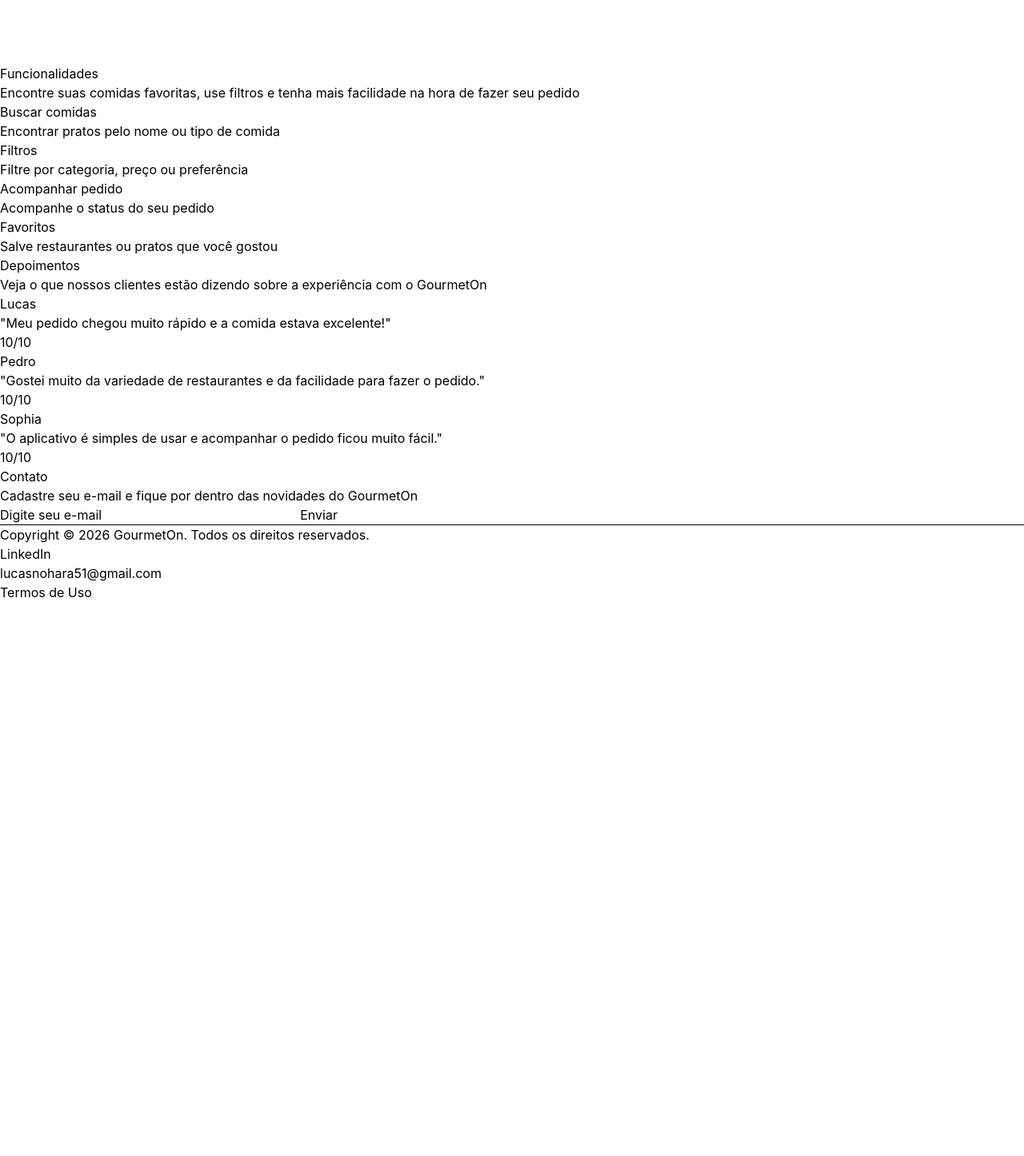
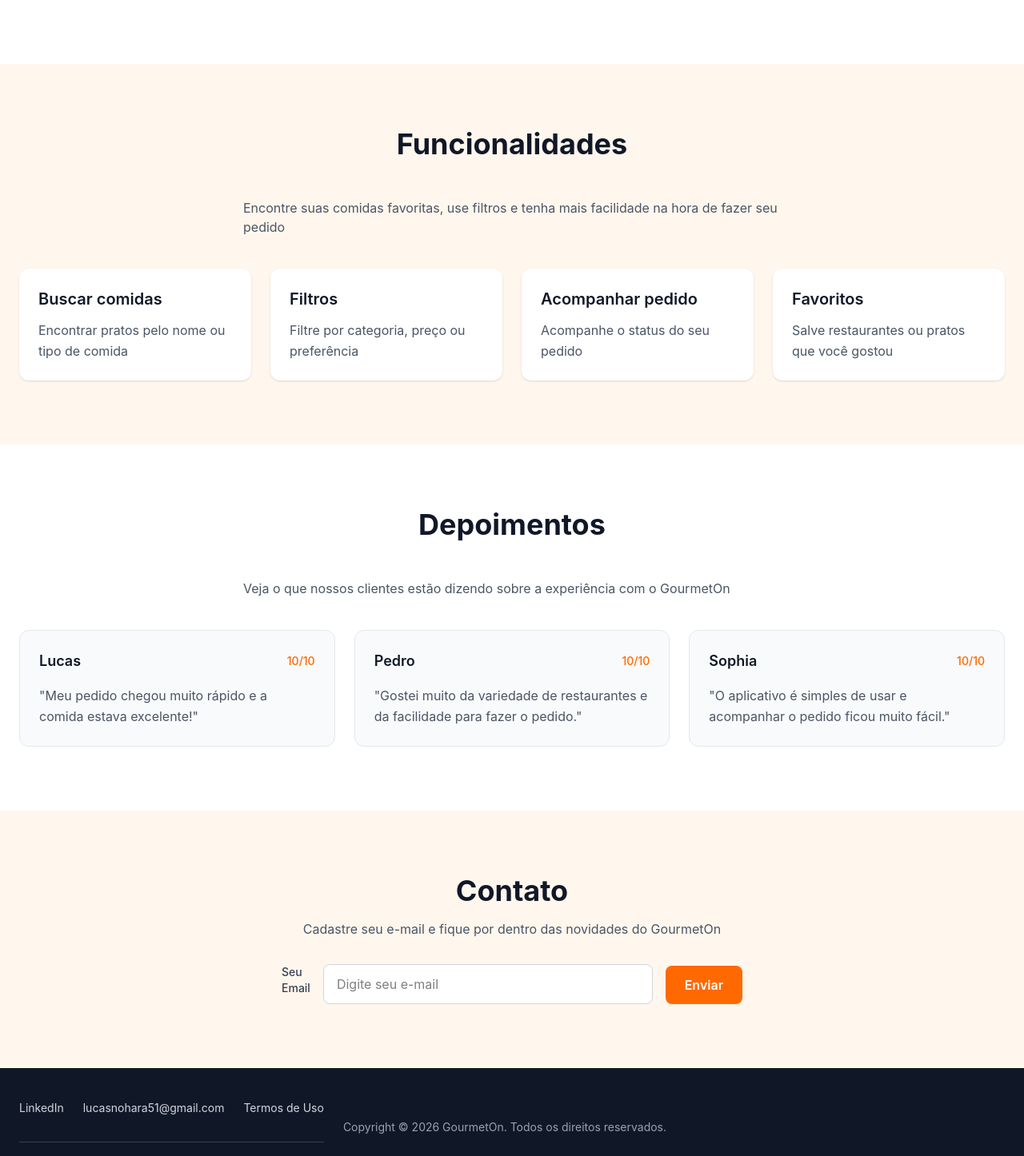
Before and after one commit to lucasknohara/Delivery, a React (Vite) app: page / in a window 1280 px wide. Shown: the part 1124-2570 px from the top of the page at 80% size. Before the commit the page ends 1877 px from the top, so only its background shows below. Built offline with nearby package versions, Linux system fonts and the light colour scheme.

Commit message:
feat: adicionando styles no Features, Contact, Testimonials e Footer

```diff
--- a/src/components/Contact/Contact.jsx
+++ b/src/components/Contact/Contact.jsx
@@ -1,14 +1,20 @@
 function Contact() {
     return (
-        <section id="contato">
-            <h2>Contato</h2>
+        <section id="contato" className="bg-orange-50 px-6 py-20">
+            <div className="mx-auto max-w-3xl text-center">
+                <h2 className="text-3xl font-bold text-gray-900 md:text-4xl">Contato</h2>
 
-            <p>Cadastre seu e-mail e fique por dentro das novidades do GourmetOn</p>
+                <p className="mx-auto mt-4 max-w-xl text-gray-600">Cadastre seu e-mail e fique por dentro das novidades do GourmetOn</p>
+            </div>
 
-            <form>
-                <label htmlFor="email">Digite seu e-mail</label>
-                <input id="email" type="email"/>
-                <button type="submit">Enviar</button>
+            <form className="mx-auto mt-8 flex max-w-xl flex-col gap-4 sm:flex-row">
+                <div className="flex-1 text-left">
+                    <label htmlFor="email" className="mb-2 block text-sm font-medium text-gray-700">Seu Email</label>
+
+                </div>
+
+                <input id="email" type="email" placeholder="Digite seu e-mail" className="w-full rounded-lg border border-gray-300 bg-white px-4 py-3 outline-none transition focus:border-orange-500 focus:ring-2 focus:ring-orange-100" />
+                <button type="submit" className="self-end rounded-lg bg-orange-500 px-6 py-3 font-semibold text-white transition hover:bg-orange-600">Enviar</button>
             </form>
         </section>
     )
--- a/src/components/Features/Features.jsx
+++ b/src/components/Features/Features.jsx
@@ -2,12 +2,19 @@
 
 function Features() {
     return (
-        <section id="funcionalidades">
-            <h2>Funcionalidades</h2>
+        <section id="funcionalidades" className="bg-orange-50 px-6 py-20">
+            <div className="mx-auto max-w-7xl">
+                <div className="mb-12 text-center">
+                    <h2 className="text-3xl font-bold text-gray-900 md:text-4xl">Funcionalidades</h2>
+                </div>
 
-            <p>Encontre suas comidas favoritas, use filtros e tenha mais facilidade na hora de fazer seu pedido</p>
+                <p className="mx-auto mt-4 max-w-2xl text-gray-600 pb-10">Encontre suas comidas favoritas, use filtros e tenha mais facilidade na hora de fazer seu pedido</p>
+            </div>
 
-            <div>
+
+
+
+            <div className="grid gap-6 sm:grid-cols-2 lg:grid-cols-4">
                 <FeaturesCard titulo="Buscar comidas" descricao="Encontrar pratos pelo nome ou tipo de comida" />
                 <FeaturesCard titulo="Filtros" descricao="Filtre por categoria, preço ou preferência" />
                 <FeaturesCard titulo="Acompanhar pedido" descricao="Acompanhe o status do seu pedido" />
--- a/src/components/Features/FeaturesCard/FeaturesCard.jsx
+++ b/src/components/Features/FeaturesCard/FeaturesCard.jsx
@@ -1,8 +1,8 @@
 function FeaturesCard(props) {
     return (
-        <div>
-            <h3>{props.titulo}</h3>
-            <p>{props.descricao}</p>
+        <div className="rounded-xl bg-white p-6 shadow-sm transition hover:-translate-y-1 hover:shadow-md">
+            <h3 className="text-xl font-semibold text-gray-900">{props.titulo}</h3>
+            <p className="mt-3 leading-relaxed text-gray-600">{props.descricao}</p>
         </div>
     )
 }
--- a/src/components/Footer/Footer.jsx
+++ b/src/components/Footer/Footer.jsx
@@ -1,31 +1,32 @@
 function Footer() {
     return (
-        <footer>
-            <hr />
-
-            <p> Copyright © 2026 GourmetOn. Todos os direitos reservados.</p>
-
-            <p>
+        <footer className="bg-gray-900 px-6 py-10 text-white">
+            <div className="mx-auto max-w-7xl">
+                <div className="flex gap-6 text-sm">
+                    <div className="flex flex-col items-center justify-between gap-6 border-b border-gray-700 pb-8 md:flex-row">
                         <a
                             href="https://www.linkedin.com/in/lucas-kaoru/"
                             target="_blank"
                             rel="noopener noreferrer"
+                            className="text-gray-300 transition hover:text-white"
                         >
                             LinkedIn
                         </a>
-            </p>
 
-            <p>
-                <a
-                    href="lucasnohara51@gmail.com"
-                >
+                        <a href="lucasnohara51@gmail.com" className="text-gray-300 transition hover:text-white">
                             lucasnohara51@gmail.com
                         </a>
-            </p>
 
-            <p>
-                <a href="#termos">Termos de Uso</a>
-            </p>
+                        <a href="#termos" className="text-gray-300 transition hover:text-white">Termos de Uso</a>
+                    </div>
+
+                    <div className="pt-6 text-center text-sm text-gray-400">
+                        <p> Copyright © 2026 GourmetOn. Todos os direitos reservados.</p>
+                    </div>
+                </div>
+
+
+            </div>
         </footer>
     )
 }
--- a/src/components/Testimonials/Testimonials.jsx
+++ b/src/components/Testimonials/Testimonials.jsx
@@ -2,12 +2,16 @@
 
 function Testimonials() {
     return (
-        <section id="depoimentos">
-            <h2>Depoimentos</h2>
+        <section id="depoimentos" className="bg-white px-6 py-20">
+            <div className="mx-auto max-w-7xl">
+                <div className="mb-12 text-center">
+                    <h2 className="text-3xl font-bold text-gray-900 md:text-4xl">Depoimentos</h2>
+                </div>
 
-            <p>Veja o que nossos clientes estão dizendo sobre a experiência com o GourmetOn</p>
+                <p className="mx-auto mt-4 max-w-2xl text-gray-600 pb-10">Veja o que nossos clientes estão dizendo sobre a experiência com o GourmetOn</p>
+            </div>
 
-            <div>
+            <div className="grid gap-6 md:grid-cols-3">
                 <TestimonialsCard nome="Lucas" texto='"Meu pedido chegou muito rápido e a comida estava excelente!"' avaliacao="10/10" />
                 <TestimonialsCard nome="Pedro" texto='"Gostei muito da variedade de restaurantes e da facilidade para fazer o pedido."' avaliacao="10/10" />
                 <TestimonialsCard nome="Sophia" texto='"O aplicativo é simples de usar e acompanhar o pedido ficou muito fácil."' avaliacao="10/10" />
--- a/src/components/Testimonials/TestimonialsCard/TestimonialsCard.jsx
+++ b/src/components/Testimonials/TestimonialsCard/TestimonialsCard.jsx
@@ -1,10 +1,15 @@
 function TestimonialsCard(props) {
     return (
-        <div>
-            <h3>{props.nome}</h3>
+        <div className="rounded-xl border border-gray-200 bg-gray-50 p-6">
+            <div className="mb-4 flex items-center justify-between">
+                <h3 className="text-lg font-semibold text-gray-900">{props.nome}</h3>
 
-            <p>{props.texto}</p>
-            <p>{props.avaliacao}</p>
+
+                <span className="text-sm font-medium text-orange-500">{props.avaliacao}</span>
+            </div>
+
+
+            <p className="leading-relaxed text-gray-600">{props.texto}</p>
         </div>
     )
 }
```
Lines whose indentation alone changed are shown as unchanged.
